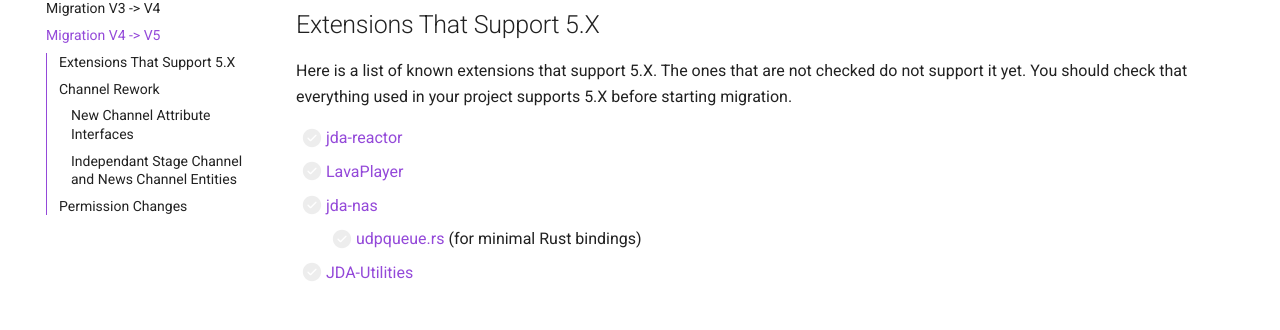
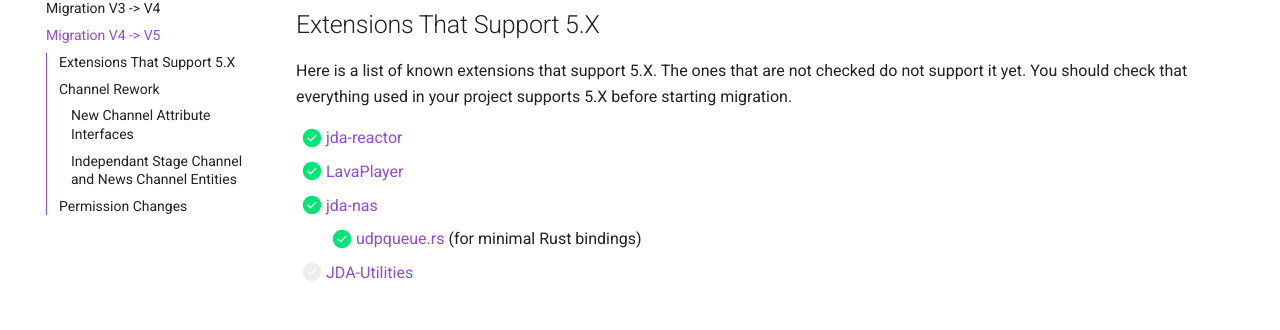
Before and after one commit to discord-jda/JDA-Website, an MkDocs documentation site: the page built from docs/introduction/migration-v4-v5.md, in a window 1280 px wide. Shown: the part 286-616 px from the top of the page. Built offline with MkDocs 1.6.1 and Material for MkDocs 9.7.7, drawn with Linux system fonts in a browser that asks for light colours; comment, search, counter and statistics services are not loaded.

```diff
--- a/docs/introduction/migration-v4-v5.md
+++ b/docs/introduction/migration-v4-v5.md
@@ -7,10 +7,10 @@ This version includes several breaking changes and improvements.
 Here is a list of known extensions that support 5.X.
 The ones that are not checked do not support it yet. You should check that everything used in your project supports 5.X before starting migration.
 
-- [ ] [jda-reactor](https://github.com/MinnDevelopment/jda-reactor)
-- [ ] [LavaPlayer](https://github.com/sedmelluq/lavaplayer)
-- [ ] [jda-nas](https://github.com/sedmelluq/jda-nas)
-    - [ ] [udpqueue.rs](https://github.com/MinnDevelopment/udpqueue.rs) (for minimal Rust bindings)
+- [x] [jda-reactor](https://github.com/MinnDevelopment/jda-reactor)
+- [x] [LavaPlayer](https://github.com/sedmelluq/lavaplayer)
+- [x] [jda-nas](https://github.com/sedmelluq/jda-nas)
+    - [x] [udpqueue.rs](https://github.com/MinnDevelopment/udpqueue.rs) (for minimal Rust bindings)
 - [ ] [JDA-Utilities](https://github.com/JDA-Applications/JDA-Utilities)
 
 ## Channel Rework
```
